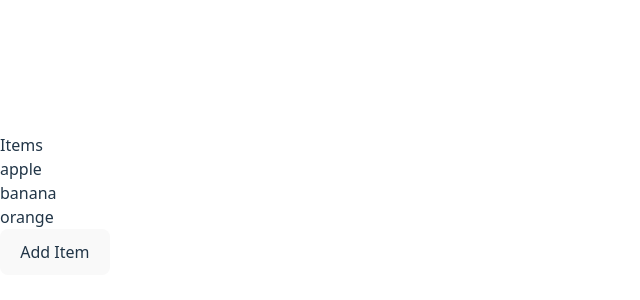
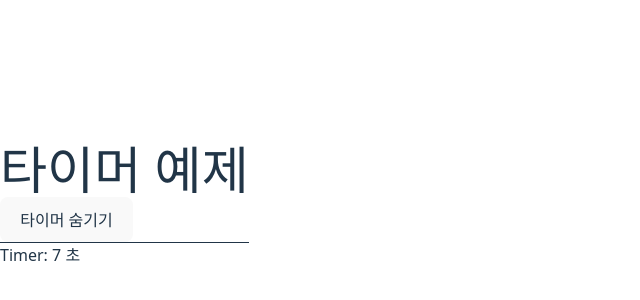
Before and after one commit to vni911/likelion_useEffect, a React (Vite) app: page / in a window 1280 px wide. Shown: the part 196-496 px from the top of the page, without its empty margins (0-640 px from the left). Built offline with nearby package versions, Linux system fonts and the light colour scheme.

Commit message:
타이머 구현

```diff
--- a/src/App.jsx
+++ b/src/App.jsx
@@ -1,7 +1,7 @@
-import ItemList from "./ItemList";
+import TimerSwitch from "./TimerSwitch";
 
 const App = () => {
-  return <ItemList />;
+  return <TimerSwitch />;
 };
 
 export default App;
--- /dev/null
+++ b/src/Timer.jsx
@@ -0,0 +1,23 @@
+import React, { useState, useEffect } from "react";
+
+const Timer = () => {
+  const [seconds, setSeconds] = useState(0);
+
+  useEffect(() => {
+  console.log("컴포넌트 마운트됨");
+
+    const interval = setInterval(() => {
+      setSeconds((prevSeconds) => prevSeconds + 1);
+      console.log("타이머 작동중...");
+    }, 1000);
+
+    return () => {
+      clearInterval(interval);
+      console.log("언마운트 되었습니다!");
+    };
+  }, []);
+
+  return <div>Timer: {seconds} 초</div>;
+}
+
+export default Timer;
--- /dev/null
+++ b/src/TimerSwitch.jsx
@@ -0,0 +1,28 @@
+import React, { useState } from "react";
+import Timer from "./Timer";
+
+const TimerSwitch = () => {
+  const [showTimer, setShowTimer] = useState(true);
+
+  const toggleTimer = () => {
+    setShowTimer((prev) => !prev);
+  };
+
+  return (
+    <div>
+      <h1>타이머 예제</h1>
+      <button
+        onClick={toggleTimer}
+        className="border"
+      >
+        {showTimer ? "타이머 숨기기" : "타이머 보이기"}
+      </button>
+
+      <hr />
+
+      {showTimer && <Timer />}
+    </div>
+  );
+}
+
+export default TimerSwitch;
```
